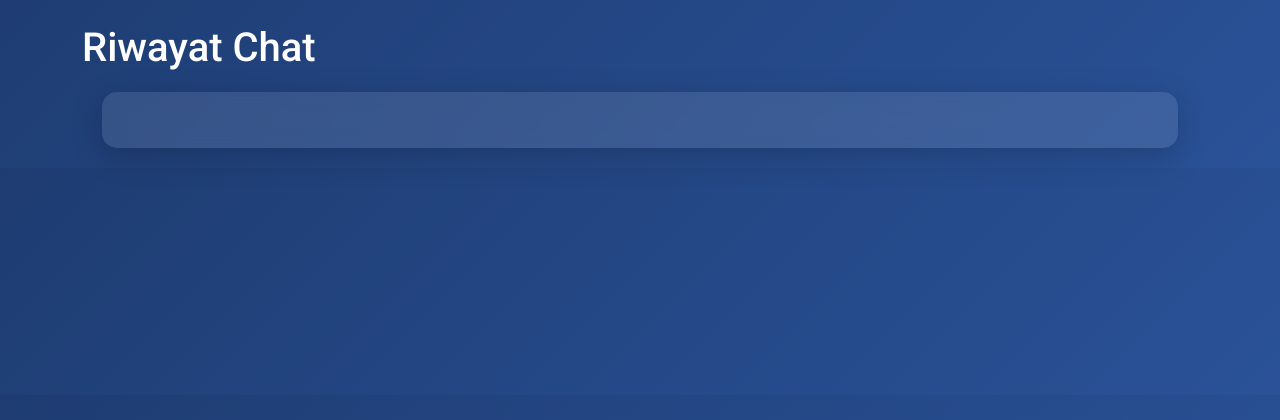
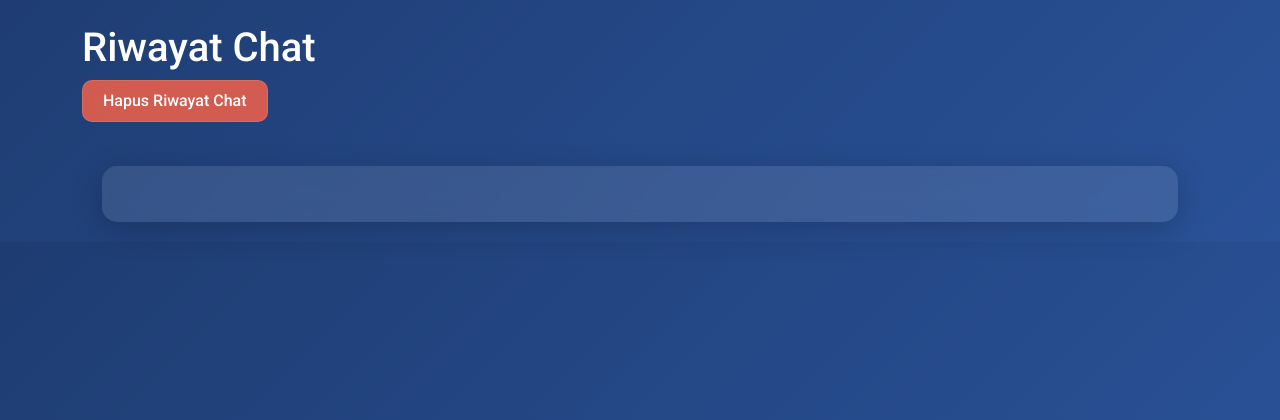
Before and after one commit to MisterRm/PlanetExplorer, a Flask app: page /admin in a window 1280 px wide. Shown: the part 59-479 px from the top of the page. Run offline with Flask 2, Linux system fonts and the light colour scheme; the visitor is signed in with stand-in values (Sample User, id 1).

Commit message:
Update admin.html

```diff
--- a/templates/admin.html
+++ b/templates/admin.html
@@ -56,6 +56,24 @@
             transform: translateY(-2px);
             box-shadow: 0 4px 15px rgba(255, 75, 92, 0.3);
         }
+        .btn-clear {
+            background: rgba(255, 99, 71, 0.8); /* Warna oranye dengan transparansi */
+            border: none;
+            padding: 8px 20px;
+            border-radius: 10px;
+            font-weight: 500;
+            transition: all 0.3s ease;
+            color: #fff;
+            text-decoration: none;
+            display: inline-block;
+            backdrop-filter: blur(5px);
+            border: 1px solid rgba(255, 255, 255, 0.1);
+        }
+        .btn-clear:hover {
+            background: rgba(255, 69, 0, 0.9); /* Warna oranye lebih gelap saat hover */
+            transform: translateY(-2px);
+            box-shadow: 0 4px 15px rgba(255, 99, 71, 0.3);
+        }
     </style>
 </head>
 <body>
@@ -81,6 +99,8 @@
         <div class="row">
             <div class="col-12">
                 <h1 class="mt-4">Riwayat Chat</h1>
+                <!-- Tombol Hapus Riwayat Chat -->
+                <a href="{{ url_for('clear_chat_history_route') }}" class="btn btn-clear mb-4">Hapus Riwayat Chat</a>
                 <div class="chat-history">
                     <pre>{{ chat_history }}</pre>
                 </div>
@@ -91,4 +111,4 @@
     <!-- Bootstrap JS -->
     <script src="https://cdn.jsdelivr.net/npm/bootstrap@5.3.0/dist/js/bootstrap.bundle.min.js"></script>
 </body>
-  </html>
+    </html>
```
